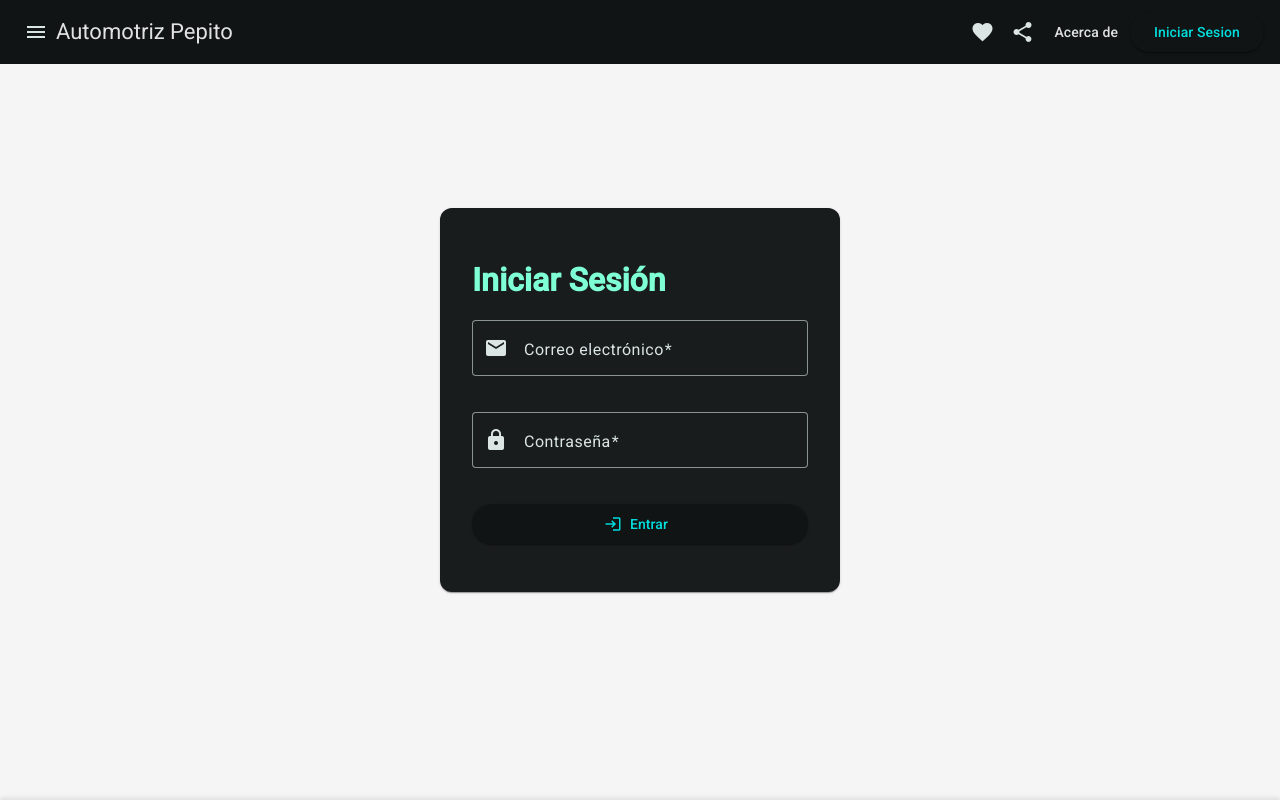
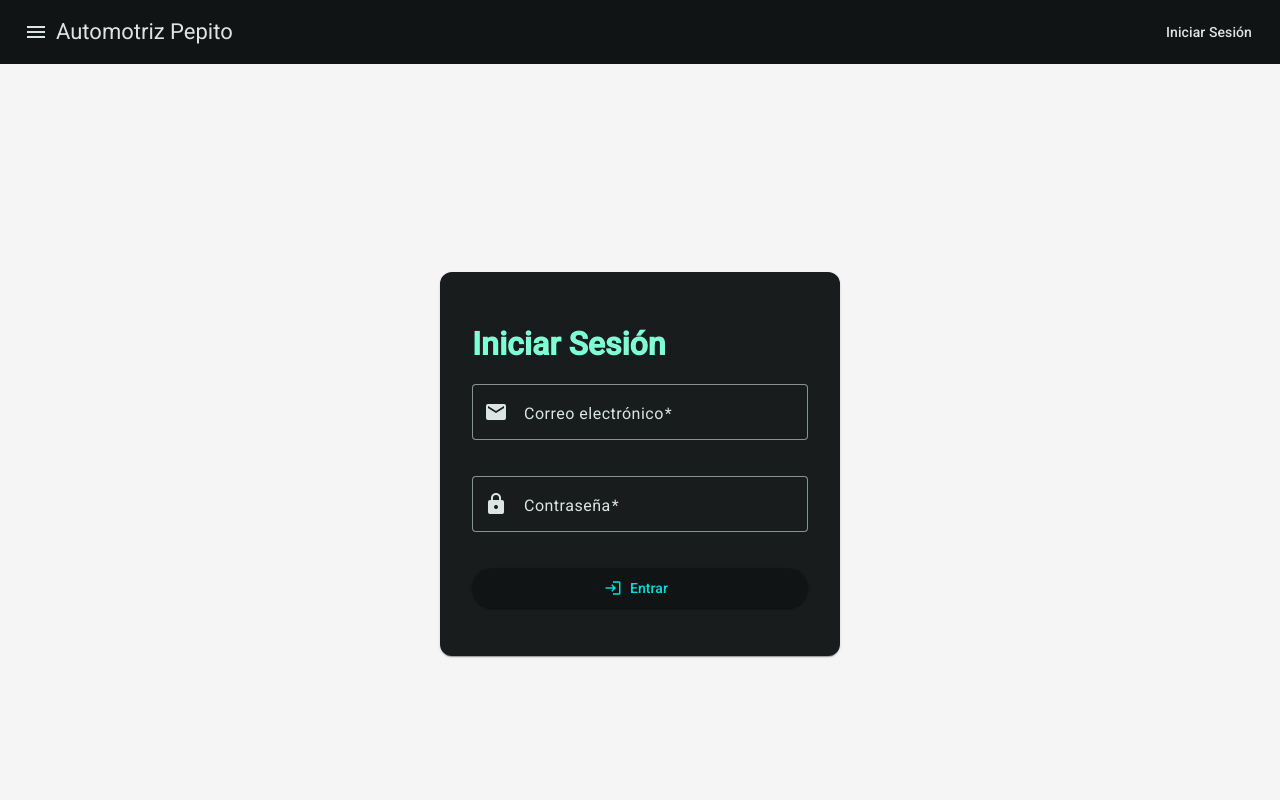
Before and after one commit to Jordy01090/DashboardAutomotriz, an Angular app: page /login in a window 1280 px wide. Shown: the top 800 px of the page. Built offline with nearby package versions, Linux system fonts and the light colour scheme.

Commit message:
* Se valido credenciales * Una ves logeado de dirige a otra ventana * Cambio de boton a cerrar sesion * Aparece tu correo logeado

```diff
--- a/src/app/app.component.css
+++ b/src/app/app.component.css
@@ -0,0 +1,14 @@
+.contenido-principal {
+    padding-top: 64px; /* mismo valor que la altura de la toolbar */
+    flex: 1;            /* ocupa todo el espacio sobrante */
+
+}
+ /* html, body {
+    height: 100%;
+    margin: 0;
+  }
+
+  :host {
+    display: flex;
+    flex-direction: column;
+    min-height: 100vh;   /* 100 % de la ventana */
--- a/src/app/app.component.html
+++ b/src/app/app.component.html
@@ -1,3 +1,7 @@
 <app-cabecera></app-cabecera>
-<router-outlet></router-outlet>
+
+<div class="contenido-principal">
+  <router-outlet></router-outlet>
+</div>
+
 <app-pie-de-pagina></app-pie-de-pagina>
--- a/src/app/app.component.ts
+++ b/src/app/app.component.ts
@@ -6,10 +6,13 @@ import { PrincipalComponent } from './principal/principal.component';
 
 @Component({
   selector: 'app-root',
-  imports: [RouterOutlet, CabeceraComponent, PieDePaginaComponent],
+  imports: [RouterOutlet, CabeceraComponent, PieDePaginaComponent, PrincipalComponent],
   templateUrl: './app.component.html',
   styleUrl: './app.component.css'
 })
+
+
+
 export class AppComponent {
   title = 'AutomotrizJ';
 }
--- a/src/app/app.routes.ts
+++ b/src/app/app.routes.ts
@@ -6,8 +6,8 @@ import { LoginComponent } from './login/login.component';
 export const routes: Routes = [
 
       { path: '', redirectTo: 'login', pathMatch: 'full' },
+  { path: 'principal',  component: PrincipalComponent },
 
-      //path: '', component: PrincipalComponent,
     {
         path: 'login',
         component: LoginComponent
--- a/src/app/cabecera/cabecera.component.css
+++ b/src/app/cabecera/cabecera.component.css
@@ -1,7 +1,26 @@
 .toolbar{
     position: fixed;
-
+    top: 0;
+    left: 0;
+    right: 0;
 }
 .example-spacer {
     flex: 1 1 auto;
   }
+
+  /* cabecera.component.css */
+.toolbar {
+    position: fixed;
+    top: 0;
+    left: 0; right: 0;
+    height: 64px;
+    z-index: 1000;
+  }
+
+  .spacer {
+    flex: 1 1 auto;
+  }
+
+  .bienvenida {
+    margin-left: 1rem;
+  }
--- a/src/app/cabecera/cabecera.component.html
+++ b/src/app/cabecera/cabecera.component.html
@@ -1,16 +1,22 @@
+<!-- cabecera.component.html -->
 <mat-toolbar class="toolbar">
-    <button mat-icon-button class="example-icon" aria-label="Example icon-button with menu icon">
-      <mat-icon>menu</mat-icon>
-    </button>
-    <span>Automotriz Pepito</span>
-    <span class="example-spacer"></span>
-    <button mat-icon-button class="example-icon favorite-icon" aria-label="Example icon-button with heart icon">
-      <mat-icon>favorite</mat-icon>
-    </button>
-    <button mat-icon-button class="example-icon" aria-label="Example icon-button with share icon">
-      <mat-icon>share</mat-icon>
+  <button mat-icon-button aria-label="Menú">
+    <mat-icon>menu</mat-icon>
+  </button>
+  <span>Automotriz Pepito</span>
 
-    </button>
-    <button mat-button>Acerca de</button>
-    <button mat-raised-button>Iniciar Sesion</button>
-  </mat-toolbar>
+  <!-- Mensaje solo cuando esté logueado -->
+  <span *ngIf="isLoggedIn" class="bienvenida">
+    Bienvenido {{ usuario }}
+  </span>
+
+  <span class="spacer"></span>
+
+  <!-- Botón iniciar o cerrar según estado -->
+  <button mat-button *ngIf="!isLoggedIn" (click)="irALogin()">
+    Iniciar Sesión
+  </button>
+  <button mat-button color="warn" *ngIf="isLoggedIn" (click)="cerrarSesion()">
+    Cerrar Sesión
+  </button>
+</mat-toolbar>
--- a/src/app/cabecera/cabecera.component.ts
+++ b/src/app/cabecera/cabecera.component.ts
@@ -1,14 +1,42 @@
-import { Component } from '@angular/core';
-import {MatIconModule} from '@angular/material/icon';
-import {MatButtonModule} from '@angular/material/button';
-import {MatToolbarModule} from '@angular/material/toolbar';
+// cabecera.component.ts
+import { Component, OnInit }     from '@angular/core';
+import { CommonModule }          from '@angular/common';
+import { MatToolbarModule }      from '@angular/material/toolbar';
+import { MatButtonModule }       from '@angular/material/button';
+import { MatIconModule }         from '@angular/material/icon';
+import { AutorizacionService }   from '../services/autorizacion.service';
+import { Router }                from '@angular/router';
 
 @Component({
   selector: 'app-cabecera',
-  imports: [MatIconModule, MatButtonModule, MatToolbarModule],
+  standalone: true,
+  imports: [
+    CommonModule,
+    MatToolbarModule,
+    MatButtonModule,
+    MatIconModule
+  ],
   templateUrl: './cabecera.component.html',
-  styleUrl: './cabecera.component.css'
+  styleUrls: ['./cabecera.component.css']
 })
-export class CabeceraComponent {
+export class CabeceraComponent implements OnInit {
+  isLoggedIn = false;
+  usuario: string|null = null;
 
+  constructor(private auth: AutorizacionService,
+              private router: Router) {}
+
+  ngOnInit() {
+    this.auth.isLoggedIn$.subscribe(val => this.isLoggedIn = val);
+    this.auth.currentUser$.subscribe(u => this.usuario = u);
+  }
+
+  irALogin() {
+    this.router.navigate(['/login']);
+  }
+
+  cerrarSesion() {
+    this.auth.logout();
+    this.router.navigate(['/login']);
+  }
 }
--- a/src/app/login/login.component.ts
+++ b/src/app/login/login.component.ts
@@ -5,10 +5,15 @@ import { MatButtonModule } from '@angular/material/button';
   import { MatIconModule } from '@angular/material/icon';
   import { MatCardModule } from '@angular/material/card';
   import { FormBuilder, FormGroup, Validators } from '@angular/forms';
+  import { AutorizacionService } from '../services/autorizacion.service';
+  import {Router} from '@angular/router'; //redirige desde el login
+
+
 
   @Component({
     selector: 'app-login',
     imports: [ReactiveFormsModule,
+
       MatInputModule,
       MatButtonModule,
       MatIconModule,
@@ -20,7 +25,11 @@ import { FormBuilder, FormGroup, Validators } from '@angular/forms';
   export class LoginComponent {
     loginForm: FormGroup;
 
-  constructor(private fb: FormBuilder) {
+    // Inyectamos el servicio
+    constructor(private fb: FormBuilder,
+      private auth:AutorizacionService,
+      private router:Router) {
+
       this.loginForm = this.fb.group({
         email: ['', [Validators.required, Validators.email]],
         password: ['', Validators.required]
@@ -28,15 +37,18 @@ export class LoginComponent {
     }
 
     onSubmit() {
-    /*console.log('Botón presionado');
-    if (this.loginForm.valid) {
-      console.log('Formulario válido');
-      alert('Estamos validando tus credenciales');
+      alert('Se procederá a validar las credenciales de Acceso')
+
+    //Constantes
+
+    const { email, password } = this.loginForm.value;
+    if ( this.auth.login(email, password) ) {
+      alert('Acceso concedido');
+      this.router.navigate(['/principal']);
     } else {
-      console.log('Formulario inválido');
-      alert('Formato de correo inválido')
-    }*/
-    alert('Se procederá a validar las credenciales de Acceso')
+      alert('Usuario o clave incorrectos');
+    }
+
 
   }
 
--- a/src/app/pie-de-pagina/pie-de-pagina.component.css
+++ b/src/app/pie-de-pagina/pie-de-pagina.component.css
@@ -2,6 +2,7 @@
     background: #101414;
     color: white;
     padding: 1rem;
+    margin-top: 36.5rem;
     text-align: center;
     font-size: 0.9rem;
     box-shadow: 0 -2px 5px rgba(0,0,0,0.1);
--- /dev/null
+++ b/src/app/services/autorizacion.service.ts
@@ -0,0 +1,30 @@
+// autorizacion.service.ts
+import { Injectable } from '@angular/core';
+import { BehaviorSubject } from 'rxjs';
+
+@Injectable({ providedIn: 'root' })
+export class AutorizacionService {
+  private usuarioValido = { correo: 'pepito@correo.com', contrasena: '12345' };
+
+  private _isLoggedIn$  = new BehaviorSubject<boolean>(false);
+  public  isLoggedIn$   = this._isLoggedIn$.asObservable();
+
+  private _currentUser$ = new BehaviorSubject<string|null>(null);
+  public  currentUser$ = this._currentUser$.asObservable();
+
+  // Intentar iniciar sesión
+  public login(correo: string, contrasena: string): boolean {
+    const ok = correo === this.usuarioValido.correo && contrasena === this.usuarioValido.contrasena;
+    if (ok) {
+      this._isLoggedIn$.next(true);
+      this._currentUser$.next(correo);
+    }
+    return ok;
+  }
+
+  // Cerrar sesión
+  public logout(): void {
+    this._isLoggedIn$.next(false);
+    this._currentUser$.next(null);
+  }
+}
```
Also changed, not shown: 1 other file (tests, documents, lock files or other folders). Lines whose indentation alone changed are shown as unchanged.
